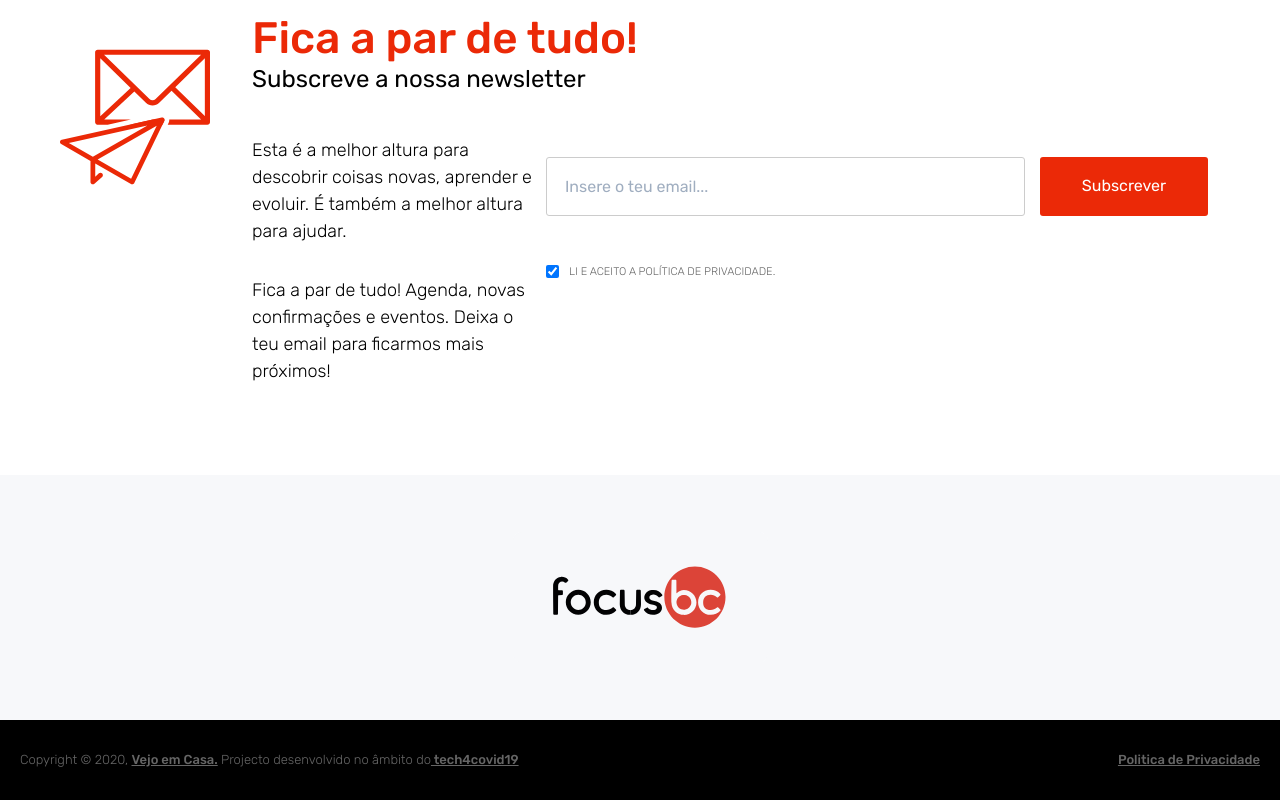
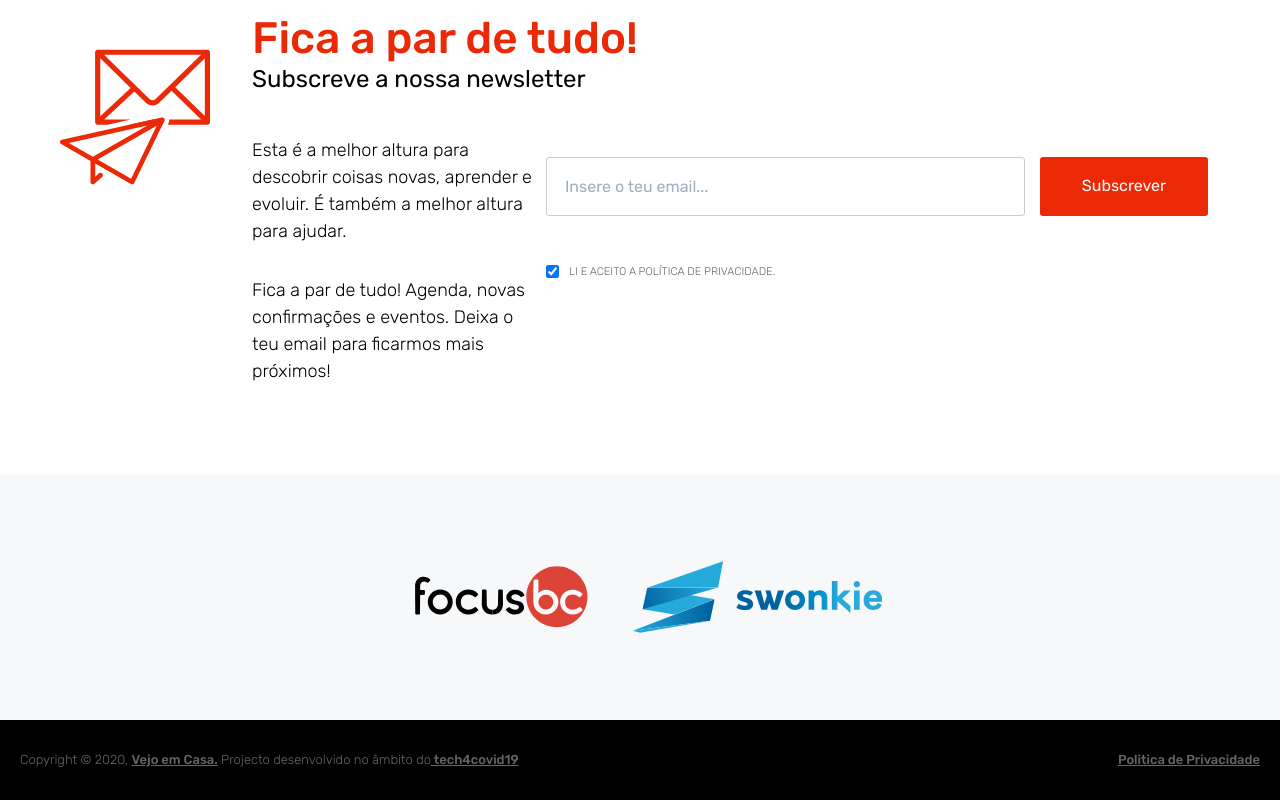
Before and after one commit to almeiduh/vejo-em-casa-fe, a React (Create React App) app: page / in a window 1280 px wide. Shown: the part 3306-4106 px from the top of the page. Built offline with nearby package versions, Linux system fonts and the light colour scheme; what axios-case-converter would draw is missing.

Commit message:
fix: Change favicon, add new pattern and adjust width for header menu

```diff
--- a/src/pages/Landing/Newsletter.jsx
+++ b/src/pages/Landing/Newsletter.jsx
@@ -2,8 +2,10 @@ import React, { useState } from 'react';
 import { useSelector, useDispatch } from 'react-redux';
 
 import { subscribeUserAsync, getMessage } from 'state/landingpage/landingSlice';
-import { ReactComponent as Focus } from 'svg/veja_web_pag_landingpage_Icons-26.svg';
 import { ReactComponent as Mail } from 'svg/veja_web_pag_landingpage-02.svg';
+
+import Focus from '../../svg/veja_web_pag_landingpage_Icons-26.svg';
+import Swonkei from '../../svg/swonkie-logo.svg';
 
 import styles from './newsletter.module.css';
 
@@ -75,9 +77,12 @@ const Newsletter = () => {
           </div>
         </div>
       </div>
-      <div className={styles.focusbc} id="parcerias">
+      <div className={styles.patterns} id="parcerias">
         <div className={styles.iconContainer}>
-          <Focus height="auto" width="auto" />
+          <img alt="" src={Focus} />
+        </div>
+        <div className={styles.iconContainer}>
+          <img alt="" src={Swonkei} />
         </div>
       </div>
     </>
--- a/src/pages/Landing/header.module.css
+++ b/src/pages/Landing/header.module.css
@@ -133,9 +133,7 @@ body {
   padding: 20px 10px 20px 20px;
 }
 
-/* 48em = 768px */
-
-@media (min-width: 48em) {
+@media (min-width: 1045px) {
   body {
     padding-top: 86px;
   }
--- a/src/pages/Landing/newsletter.module.css
+++ b/src/pages/Landing/newsletter.module.css
@@ -134,15 +134,18 @@
   cursor: not-allowed;
 }
 
-.focusbc {
-  height: 245px;
+.patterns {
+  align-items: center;
   background: #f7f8fa 0% 0% no-repeat padding-box;
   display: flex;
-  align-items: center;
+  height: 245px;
   justify-content: center;
+  padding-right: 20px;
 }
+
 .iconContainer {
-  width: 255px;
+  flex: 1;
+  max-width: 255px;
 }
 
 .checkboxLabel {
```
Also changed, not shown: src/svg/swonkie-logo.svg (added), 1 other file (tests, documents, lock files or other folders).
